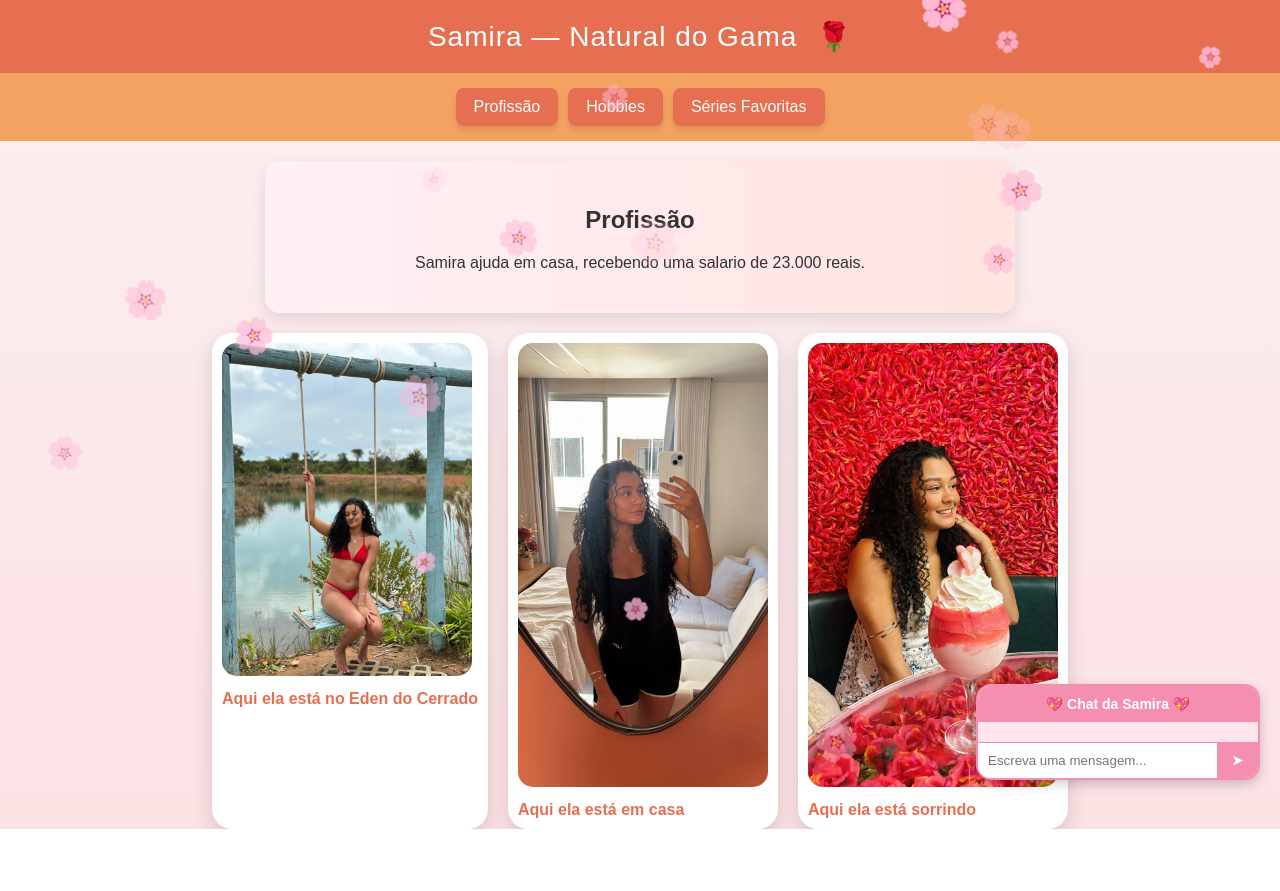
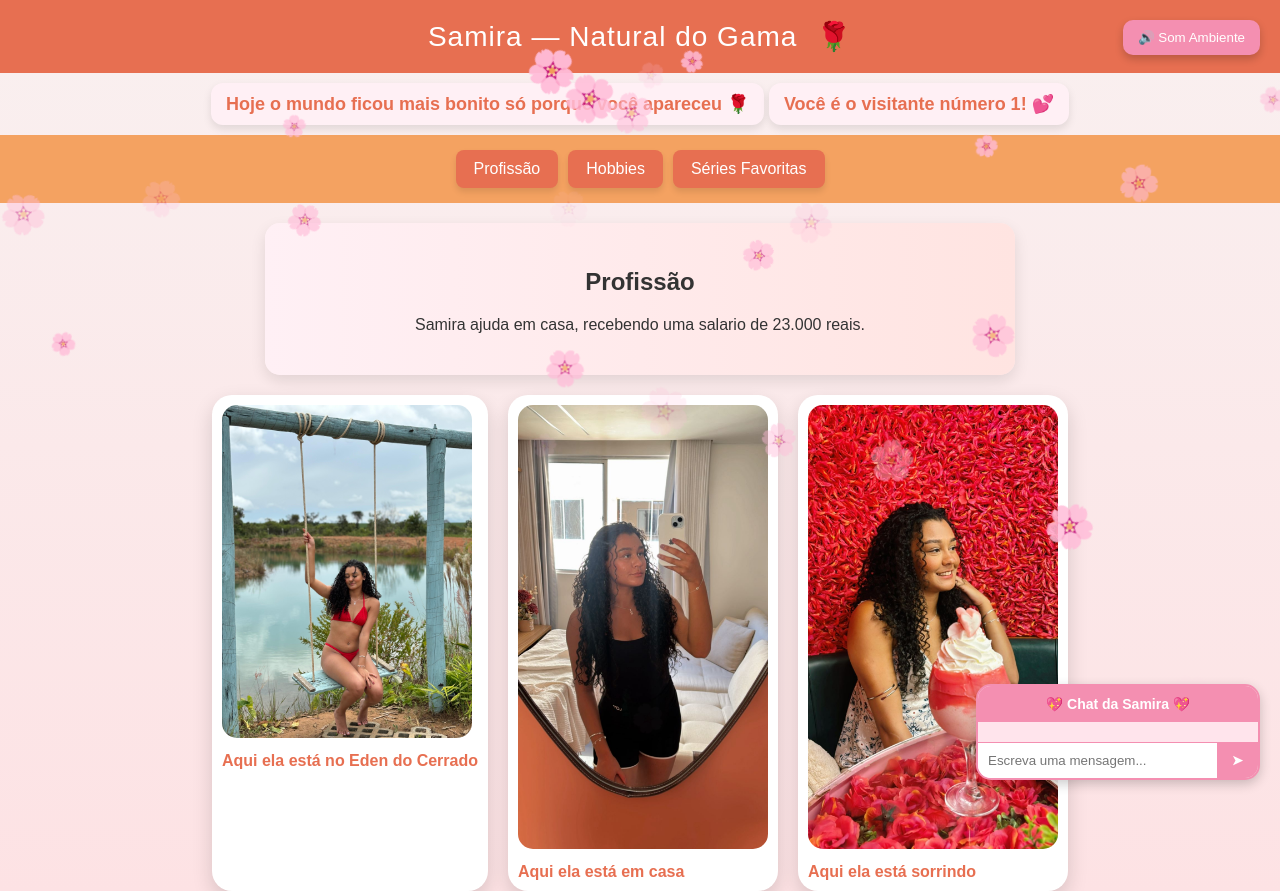
Before and after one commit to luizcod/sit1, a plain HTML site: page index.html in a window 1280 px wide. Before the commit the page ends 829 px from the top, so only its background shows below. Drawn offline with Linux system fonts and the light colour scheme.

Commit message:
Update index.html

```diff
--- a/index.html
+++ b/index.html
@@ -38,6 +38,20 @@
   header::after {
     content: "🌹";
     margin-left: 10px;
+  }
+
+  /* Frases fofas e contador */
+  #fraseSamira, #contador {
+    text-align: center;
+    margin: 10px auto;
+    font-size: 18px;
+    color: #e76f51;
+    font-weight: bold;
+    background: #fff0f5;
+    padding: 10px 15px;
+    border-radius: 12px;
+    display: inline-block;
+    box-shadow: 0 4px 8px rgba(0,0,0,0.1);
   }
 
   nav {
@@ -117,7 +131,7 @@
     font-weight: bold;
   }
 
-  /* 🌸 Chat Samira */
+  /* Chat Samira */
   #chat-container {
     position: fixed;
     bottom: 20px;
@@ -189,7 +203,7 @@
     font-weight: bold;
   }
 
-  /* 🌹 Pétalas */
+  /* Pétalas caindo */
   .petala {
     position: fixed;
     top: -50px;
@@ -197,11 +211,27 @@
     animation-name: cair;
     animation-timing-function: linear;
     animation-iteration-count: infinite;
+    pointer-events: none;
   }
 
   @keyframes cair {
     0% { transform: translateY(0) rotate(0deg); }
     100% { transform: translateY(100vh) rotate(360deg); }
+  }
+
+  /* Botão som ambiente */
+  #somBtn {
+    position: fixed;
+    top: 20px;
+    right: 20px;
+    background: #f48fb1;
+    color: white;
+    border: none;
+    padding: 10px 15px;
+    border-radius: 10px;
+    cursor: pointer;
+    z-index: 10;
+    box-shadow: 0 4px 8px rgba(0,0,0,0.2);
   }
 </style>
 </head>
@@ -210,6 +240,12 @@
 <header>
   Samira — Natural do Gama
 </header>
+
+<!-- Frase carinhosa -->
+<div style="text-align:center;">
+  <div id="fraseSamira"></div>
+  <div id="contador"></div>
+</div>
 
 <nav>
   <button onclick="mostrarSecao('profissao')">Profissão</button>
@@ -251,7 +287,7 @@
 
 <audio id="musica" src=""></audio>
 
-<!-- 🌸 Chat da Samira -->
+<!-- Chat Samira -->
 <div id="chat-container">
   <div id="chat-header">💖 Chat da Samira 💖</div>
   <div id="chat-messages"></div>
@@ -261,7 +297,13 @@
   </div>
 </div>
 
+<!-- Botão Som -->
+<button id="somBtn" onclick="toggleSom()">🔊 Som Ambiente</button>
+<audio id="somAmbiente" src="som-ambiente.mp3" loop></audio>
+
 <script>
+  mostrarSecao('profissao');
+
   function mostrarSecao(secaoId) {
     document.querySelectorAll('section').forEach(sec => {
       sec.classList.remove('active');
@@ -281,9 +323,23 @@
     audio.currentTime = 0;
   }
 
-  mostrarSecao('profissao'); // seção inicial
+  // Frases carinhosas
+  const frases = [
+    "Oi florzinha, que bom que você veio me visitar 🌸",
+    "Espero que seu dia esteja tão lindo quanto você ✨",
+    "Você é muito especial para mim 💖",
+    "Receba daqui um abraço bem apertado 🤗",
+    "Hoje o mundo ficou mais bonito só porque você apareceu 🌹"
+  ];
+  document.getElementById("fraseSamira").innerText = frases[Math.floor(Math.random() * frases.length)];
 
-  // 🌸 Chat da Samira
+  // Contador de visitas
+  let visitas = localStorage.getItem("visitas") || 0;
+  visitas++;
+  localStorage.setItem("visitas", visitas);
+  document.getElementById("contador").innerText = `Você é o visitante número ${visitas}! 💕`;
+
+  // Chat Samira
   function sendMessage() {
     const input = document.getElementById("user-input");
     const msg = input.value.trim();
@@ -299,8 +355,7 @@
         "Obrigada pelo carinho, você é incrível 💖",
         "Seu jeitinho me deixa sorrindo 😍"
       ];
-      const resposta = respostas[Math.floor(Math.random() * respostas.length)];
-      addMessage(resposta, "samira");
+      addMessage(respostas[Math.floor(Math.random() * respostas.length)], "samira");
     }, 800);
   }
 
@@ -313,18 +368,33 @@
     messages.scrollTop = messages.scrollHeight;
   }
 
-  // 🌹 Pétalas caindo
-  const numPetalas = 20;
+  // Pétalas caindo
+  const numPetalas = 25;
   for (let i = 0; i < numPetalas; i++) {
-    let petala = document.createElement("div");
+    const petala = document.createElement("div");
+    petala.classList.add("petala");
     petala.innerHTML = "🌸";
-    petala.classList.add("petala");
     petala.style.left = Math.random() * 100 + "vw";
-    petala.style.animationDuration = (5 + Math.random() * 5) + "s";
     petala.style.fontSize = Math.random() * 24 + 20 + "px";
     petala.style.opacity = Math.random();
+    petala.style.animationDuration = (5 + Math.random() * 5) + "s";
     petala.style.animationDelay = Math.random() * 5 + "s";
     document.body.appendChild(petala);
+  }
+
+  // Som ambiente
+  const somAmbiente = document.getElementById("somAmbiente");
+  let tocando = false;
+  function toggleSom() {
+    if (tocando) {
+      somAmbiente.pause();
+      tocando = false;
+      document.getElementById("somBtn").innerText = "🔊 Som Ambiente";
+    } else {
+      somAmbiente.play();
+      tocando = true;
+      document.getElementById("somBtn").innerText = "🔈 Pausar Som";
+    }
   }
 </script>
 
```
